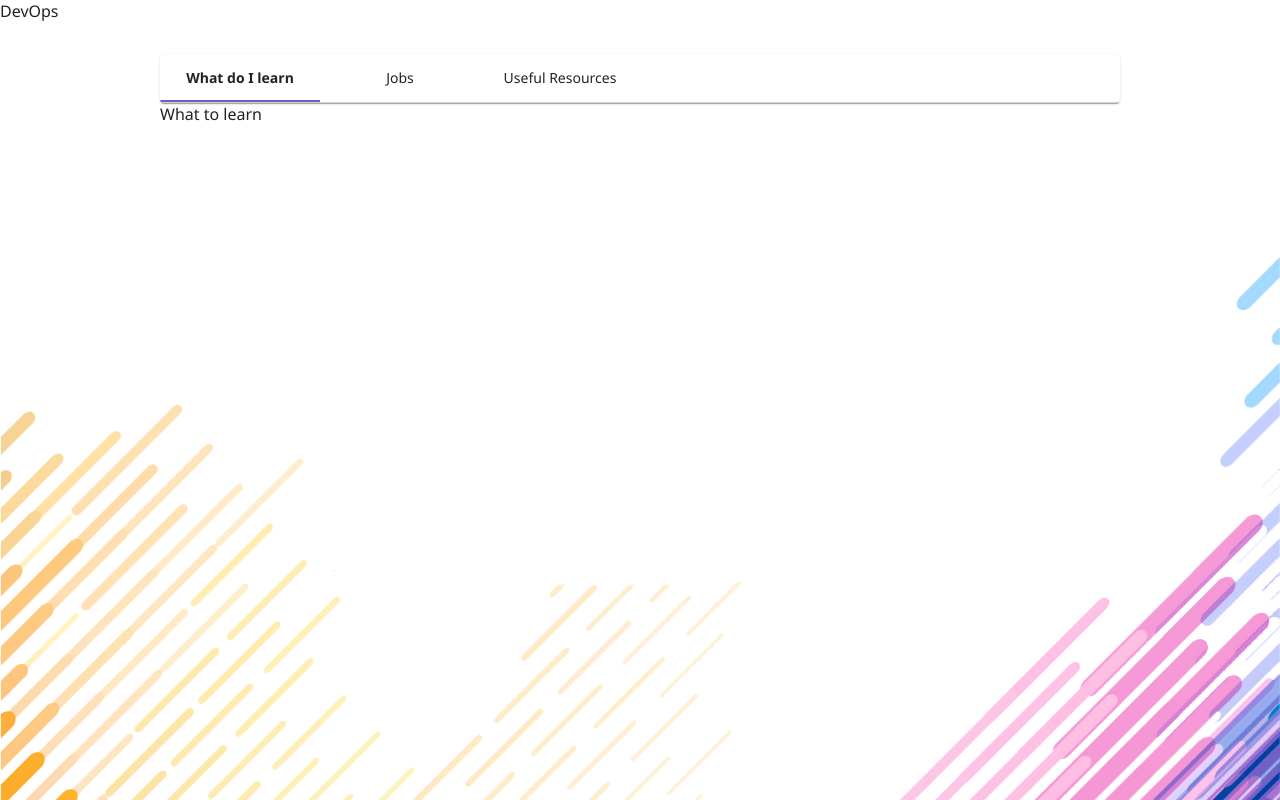
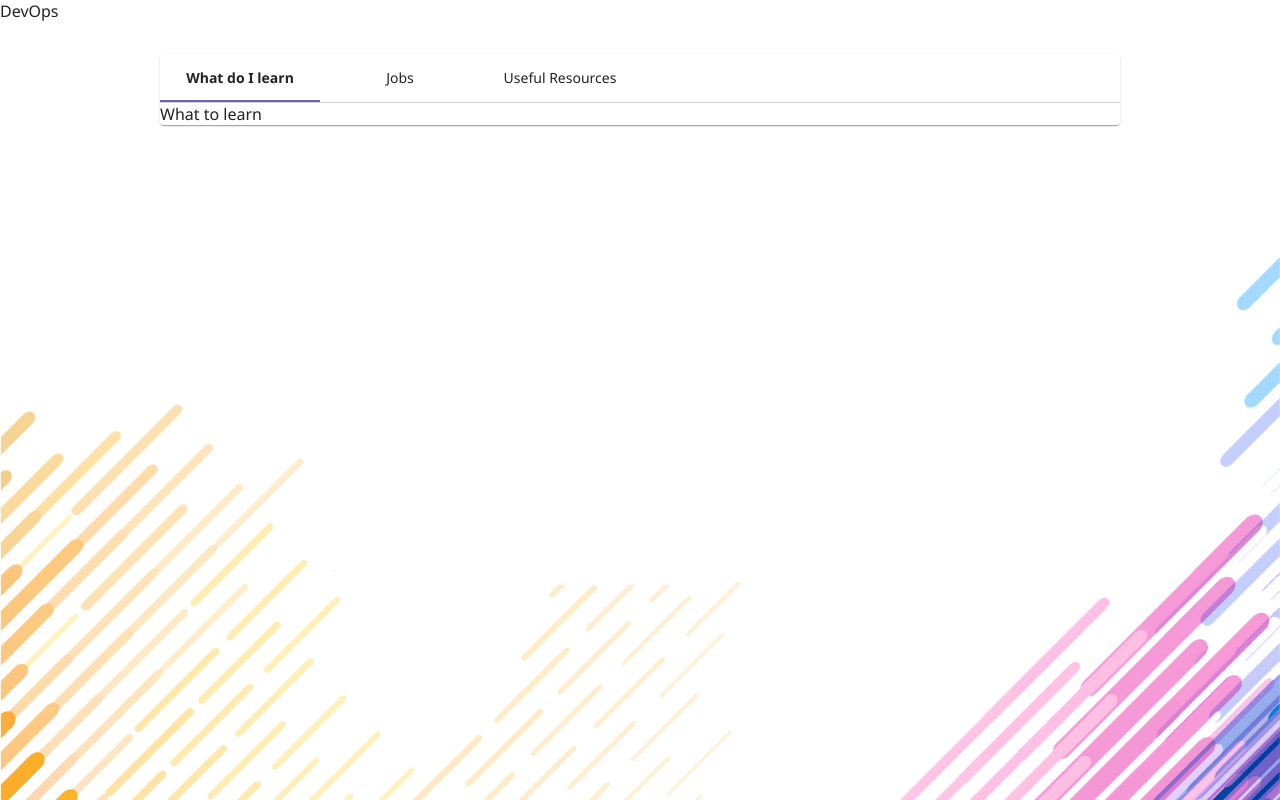
Before and after one commit to vilanelle/tech-transition, a React (Create React App) app: page /details/devops/learn in a window 1280 px wide. Built offline with nearby package versions, Linux system fonts and the light colour scheme.

Commit message:
cr fixes

```diff
--- a/src/App.tsx
+++ b/src/App.tsx
@@ -8,6 +8,8 @@ import { theme } from './layout/theme';
 import { DetailPage } from './detail-page/DetailPage';
 import { ITProfessions } from './data/ITProfessions';
 
+const DefaultDetailsPagePath = `/details/${ITProfessions[0].route}`;
+
 export const App: React.FC<{}> = () => (
   <StylesProvider injectFirst>
     <MuiThemeProvider theme={theme}>
@@ -17,7 +19,7 @@ export const App: React.FC<{}> = () => (
             <Route exact path="/">
               <HomePage />
             </Route>
-            <Redirect exact path="/details" to={`/details/${ITProfessions[0].route}`} />
+            <Redirect exact path="/details" to={DefaultDetailsPagePath} />
             <Route path="/details/:professionId" component={DetailPage} />
           </Switch>
         </Router>
--- a/src/detail-page/DetailPage.tsx
+++ b/src/detail-page/DetailPage.tsx
@@ -3,8 +3,8 @@ import { useParams } from 'react-router-dom';
 import styled from 'styled-components';
 
 import { MainContainer } from '../layout/components/MainContainer';
+import { Tabs } from './components/tabs/Tabs';
 
-import { Tabs } from './components/tabs/Tabs';
 import { ITProfessions } from '../data/ITProfessions';
 
 export const TabContainer = styled('div')`
--- a/src/detail-page/components/tabs/Tabs.tsx
+++ b/src/detail-page/components/tabs/Tabs.tsx
@@ -21,19 +21,16 @@ const StyledTabs = styled(MuiTabs)`
   }
 `;
 
-const StyledCard = styled(Card)`
+const TabsContainer = styled(Card)`
   width: 100%;
 `;
 
-/* For now TabContainer receive props from its parent container
-with categories and learn, jobs and resources content.
-Because it isn't determined how they will look like it's type is unknown.
-It should be change when it will be determined */
 interface TabProps {
   categories: Category[];
   profession: Profession;
 }
 
+/* Mock data until we determine the shape and place of tabs state */
 const tabList = {
   learn: 'What to learn',
   jobs: 'jobs',
@@ -69,7 +66,7 @@ export const Tabs: React.FC<TabProps> = ({ categories }) => {
 
   return (
     <>
-      <StyledCard>
+      <TabsContainer>
         <StyledTabs indicatorColor="primary" value={activeTab}>
           {categories.map((category, index) => (
             <Tab
@@ -81,7 +78,6 @@ export const Tabs: React.FC<TabProps> = ({ categories }) => {
             />
           ))}
         </StyledTabs>
-      </StyledCard>
         <Switch>
           <Redirect exact from="/details/:professionId" to={`${url}/learn`} />
           <Route exact path={`${path}/:categoryId`}>
@@ -91,6 +87,7 @@ export const Tabs: React.FC<TabProps> = ({ categories }) => {
             />
           </Route>
         </Switch>
+      </TabsContainer>
     </>
   );
 };
--- a/tsconfig.json
+++ b/tsconfig.json
@@ -18,7 +18,7 @@
     "resolveJsonModule": true,
     "isolatedModules": true,
     "noEmit": true,
-    "jsx": "react-jsx"
+    "jsx": "react"
   },
   "include": [
     "src"
```
Lines whose indentation alone changed are shown as unchanged.
